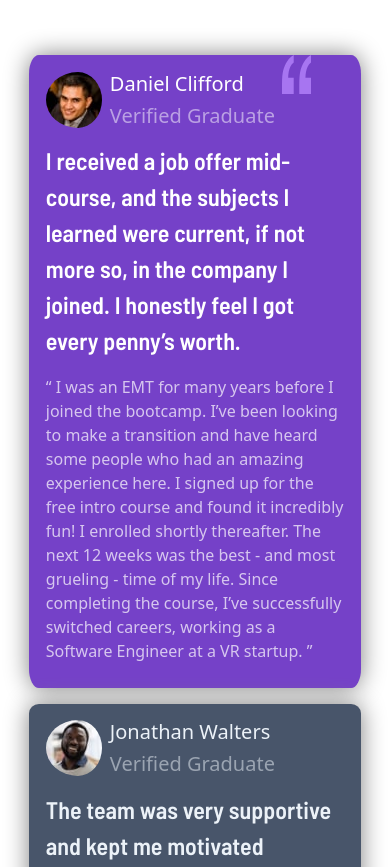
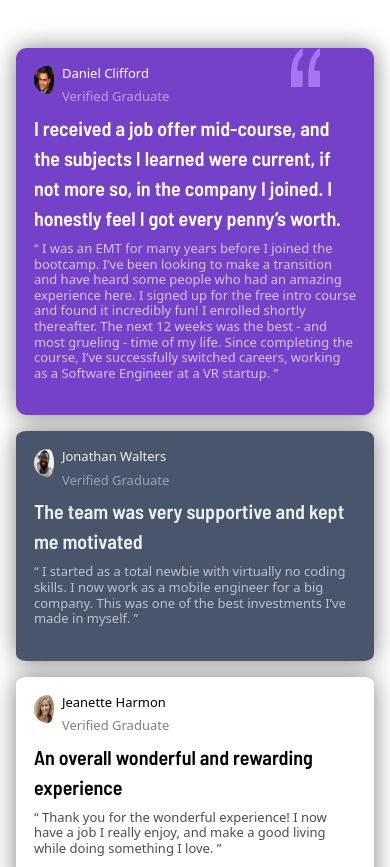
Before and after one commit to ajaychandru/testimonial-grid-section, a plain HTML site: page index.html in a window 390 px wide. Shown: the top 867 px of the page. Drawn offline with nearby package versions, Linux system fonts and the light colour scheme.

Commit message:
Update styles.css

```diff
--- a/css/styles.css
+++ b/css/styles.css
@@ -5,32 +5,32 @@
 
 }
 .container-fluid{
-    padding: 10% 7.5%;
+    padding:32px 16px;
 
 }
 h1{
     font-family: 'Barlow Semi Condensed', sans-serif;
     font-weight:bold;
-    font-size: 150%;
-    padding-top: 5%;
+    font-size: 20px;
     position: relative;
     line-height: 1.5;
 }
 h2{
-    font-size: 110%;
+    font-size: 13px
 }
 p{
-    font-size: 100%;
+    font-size: 13px;
     position: relative;
-    top: .5em;
     z-index: 1;
-    line-height: 1.5;
+    line-height: 1.2;
     opacity: .7;
 }
 .testimonial-img{           /*testimonial img to round*/
     border-radius: 100%;
     float: left;
     padding-right:.5em;
+    width: 28px;
+    height:28px;
 
 }
 
@@ -112,39 +112,5 @@ p{
 /*responsive design*/
 
 /* making responsive to medium desktop size*/
-@media (max-width:1200px){
 
-h1{
-    font-size: 125%;
-}
-h2{
-    font-size: 100%;
-}
-h3{
-    font-size: 85%;
-}
-p{
-    font-size: 75%;
-}
-}
 /* making responsive to mobile and tablet */
-@media (max-width:992px){
-
-    h1{
-        font-size: 150%;
-        padding-top: 2.5%;
-    }
-    h2{
-        font-size: 125%;
-    }
-    h3{
-        font-size: 110%;
-    }
-    p{
-        font-size: 100%;
-    }
-
-    .corner-col{
-        padding:12px;
-    }
-    }
```
